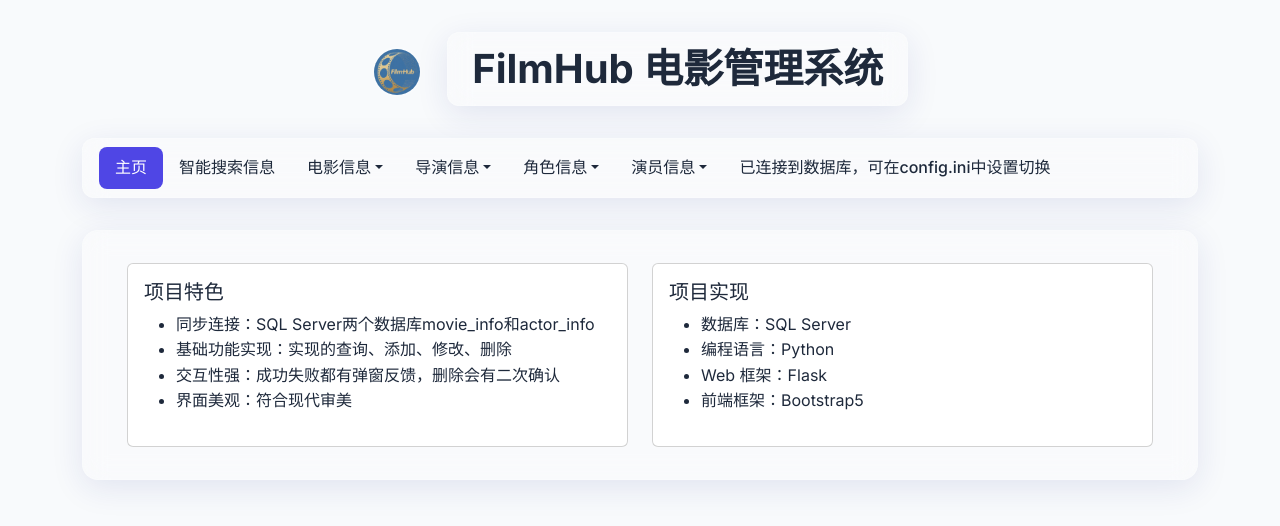
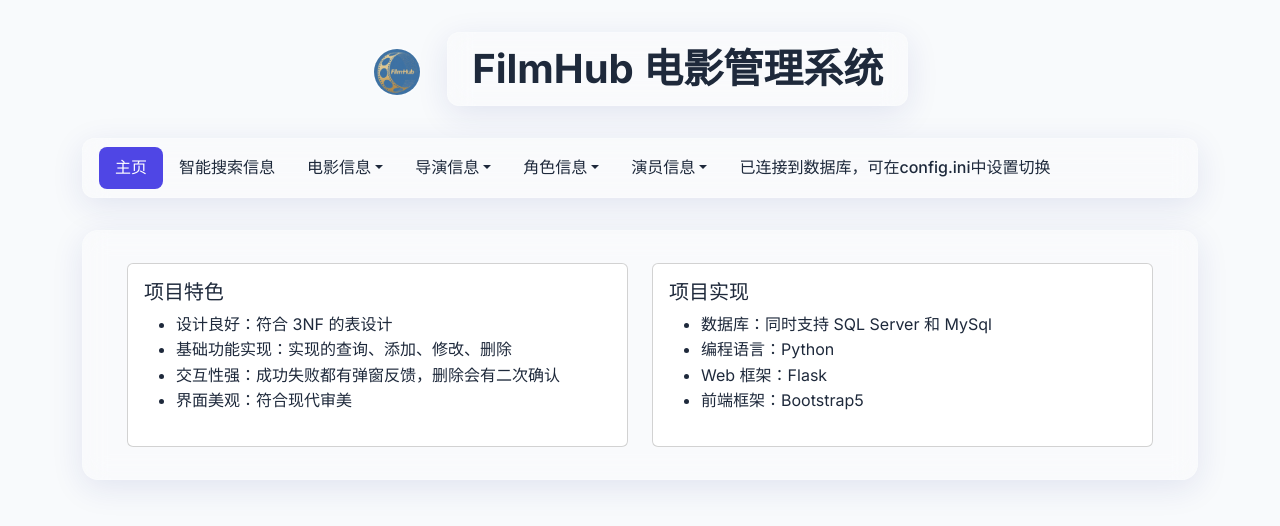
Before and after one commit to ObeliskGate/movie-management-system, a Python web app: template src/templates/index.html in a window 1280 px wide. Shown: the top 526 px of the page. Run offline with Jinja, Linux system fonts and the light colour scheme; the template is opened without the code that fills it, so the values that code supplies are empty.

Commit message:
fix: change index.html messages

```diff
--- a/src/templates/index.html
+++ b/src/templates/index.html
@@ -22,7 +22,7 @@
                 <div class="card-body">
                     <h5 class="card-title">项目特色</h5>
                     <ul>
-                        <li>同步连接：SQL Server两个数据库movie_info和actor_info</li>
+                        <li>设计良好：符合 3NF 的表设计</li>
                         <li>基础功能实现：实现的查询、添加、修改、删除</li>
                         <li>交互性强：成功失败都有弹窗反馈，删除会有二次确认</li>
                         <li>界面美观：符合现代审美</li>
@@ -35,7 +35,7 @@
                 <div class="card-body">
                     <h5 class="card-title">项目实现</h5>
                     <ul>
-                        <li>数据库：SQL Server</li>
+                        <li>数据库：同时支持 SQL Server 和 MySql</li>
                         <li>编程语言：Python</li>
                         <li>Web 框架：Flask</li>
                         <li>前端框架：Bootstrap5</li>
```
